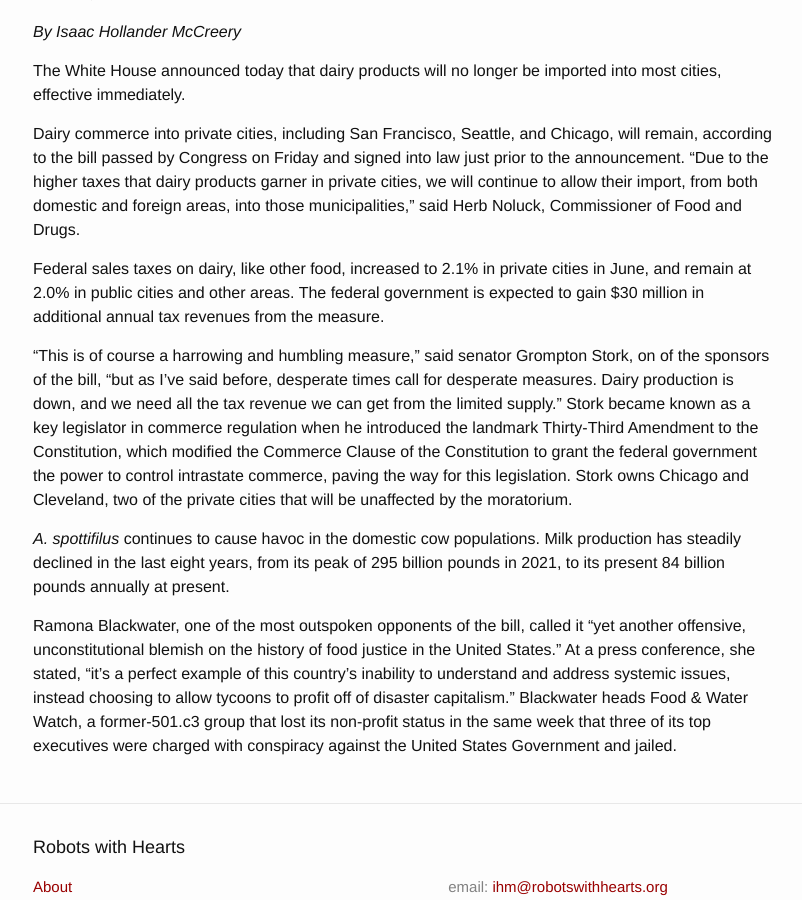
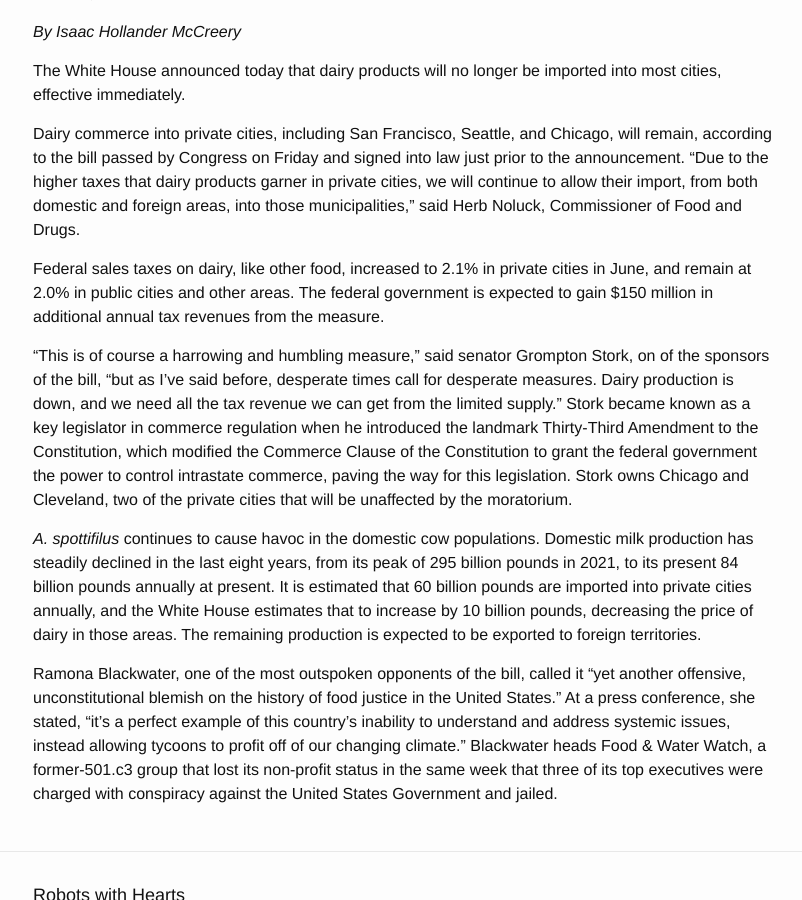
Before and after one commit to ihmccreery/ihmccreery.github.io, a Jekyll site: the page built from _posts/2017-01-20-no-more-dairy.md, in a window 1280 px wide and 900 px high, scrolled down 490 px. Shown: the whole window, without its empty margins (237-1039 px from the left). Built offline with Jekyll 4.4.1, drawn with Linux system fonts in a browser that asks for light colours.

Commit message:
Edits to No More Dairy

```diff
--- a/_posts/2017-01-20-no-more-dairy.md
+++ b/_posts/2017-01-20-no-more-dairy.md
@@ -18,7 +18,7 @@ Noluck, Commissioner of Food and Drugs.
 
 Federal sales taxes on dairy, like other food, increased to 2.1% in private
 cities in June, and remain at 2.0% in public cities and other areas.  The
-federal government is expected to gain $30 million in additional annual tax
+federal government is expected to gain $150 million in additional annual tax
 revenues from the measure.
 
 "This is of course a harrowing and humbling measure," said senator Grompton
@@ -31,15 +31,19 @@ Constitution to grant the federal government the power to control intrastate
 commerce, paving the way for this legislation.  Stork owns Chicago and
 Cleveland, two of the private cities that will be unaffected by the moratorium.
 
-*A. spottifilus* continues to cause havoc in the domestic cow populations.  Milk
-production has steadily declined in the last eight years, from its peak of 295
-billion pounds in 2021, to its present 84 billion pounds annually at present.
+*A. spottifilus* continues to cause havoc in the domestic cow populations.
+Domestic milk production has steadily declined in the last eight years, from its
+peak of 295 billion pounds in 2021, to its present 84 billion pounds annually at
+present.  It is estimated that 60 billion pounds are imported into private
+cities annually, and the White House estimates that to increase by 10 billion
+pounds, decreasing the price of dairy in those areas.  The remaining production
+is expected to be exported to foreign territories.
 
 Ramona Blackwater, one of the most outspoken opponents of the bill, called it
 "yet another offensive, unconstitutional blemish on the history of food justice
 in the United States." At a press conference, she stated, "it's a perfect
 example of this country's inability to understand and address systemic issues,
-instead choosing to allow tycoons to profit off of disaster capitalism."
-Blackwater heads Food & Water Watch, a former-501.c3 group that lost its
-non-profit status in the same week that three of its top executives were charged
-with conspiracy against the United States Government and jailed.
+instead allowing tycoons to profit off of our changing climate." Blackwater
+heads Food & Water Watch, a former-501.c3 group that lost its non-profit status
+in the same week that three of its top executives were charged with conspiracy
+against the United States Government and jailed.
```
